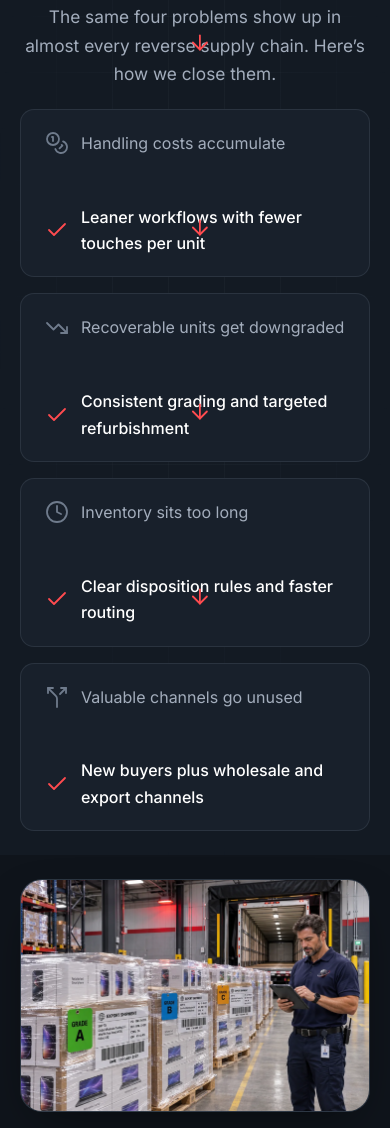
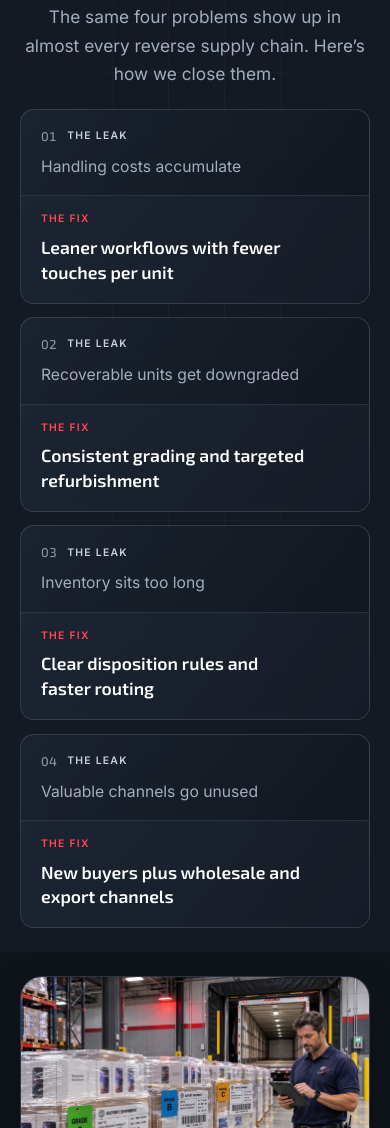
Before and after one commit to Intelegistics/Intelegistics-beta, a plain HTML site: page value-add-services.html in a window 390 px wide. Shown: the part 2902-4030 px from the top of the page. Drawn offline with Linux system fonts and the light colour scheme.

Commit message:
Add files via upload

```diff
--- a/assets/css/style.css
+++ b/assets/css/style.css
@@ -1196,20 +1196,75 @@ a.card:hover::before, .card.is-hover:hover::before { opacity: 1; }
 .quote figcaption { margin-top: 1.5rem; font-size: .95rem; color: var(--muted); }
 .quote figcaption strong { color: #fff; font-family: var(--font-display); font-weight: 600; }
 
-/* ---------- Compare (leak → recovery) ---------- */
-.compare { display: grid; gap: 1rem; }
-.compare-row {
-  display: grid; grid-template-columns: 1fr auto 1fr; align-items: center; gap: 1.25rem;
-  padding: 1.25rem 1.5rem; border-radius: var(--radius);
-  background: var(--surface); border: 1px solid var(--line);
-}
-.compare-row .from { color: var(--muted); display: flex; gap: .75rem; align-items: center; }
-.compare-row .from .icon { color: var(--faint); }
-.compare-row .to { color: #fff; font-weight: 500; display: flex; gap: .75rem; align-items: center; }
-.compare-row .to .icon { color: var(--red-bright); }
-.compare-row .arrow { color: var(--red-bright); }
-.compare-head { display: grid; grid-template-columns: 1fr auto 1fr; gap: 1.25rem; padding: 0 1.5rem .25rem; font-family: var(--font-display); font-size: .8rem; letter-spacing: .18em; text-transform: uppercase; color: var(--faint); }
-.compare-head span:nth-child(2) { width: 24px; }
+/* ---------- Comparison board: a clear problem-to-outcome relationship ---------- */
+.recovery-compare {
+  --recovery-columns: minmax(0, 1fr) minmax(0, 1.2fr);
+  --recovery-pad: clamp(1.25rem, 2.8vw, 1.75rem);
+  --recovery-gutter: 2rem;
+  max-width: 1060px; margin-inline: auto; overflow: hidden;
+  border: 1px solid var(--line-strong); border-radius: var(--radius-lg);
+  background: linear-gradient(130deg, rgba(29,38,51,.72), rgba(15,20,27,.8));
+}
+.recovery-column-headings, .recovery-pair { display: grid; grid-template-columns: var(--recovery-columns); }
+.recovery-column-headings {
+  border-bottom: 1px solid var(--line-strong);
+  font-size: .7rem; font-weight: 600; letter-spacing: .15em; text-transform: uppercase;
+  color: var(--silver-2);
+}
+.recovery-column-headings > span { padding: 1.15rem var(--recovery-pad); }
+.recovery-column-headings > span:first-child { padding-left: calc(var(--recovery-pad) + var(--recovery-gutter) + .75rem); }
+.recovery-column-headings > span:last-child {
+  color: var(--red-bright); background: rgba(36,48,66,.28);
+  border-left: 1px solid var(--line-strong); box-shadow: inset 0 2px 0 rgba(255,75,79,.6);
+}
+.recovery-pairs { list-style: none; padding: 0; margin: 0; }
+.recovery-pair + .recovery-pair { border-top: 1px solid var(--line); }
+.recovery-leak {
+  display: grid; grid-template-columns: var(--recovery-gutter) minmax(0, 1fr);
+  gap: .75rem; align-items: center; min-width: 0; padding: 1.5rem var(--recovery-pad);
+}
+.recovery-index {
+  font-family: var(--font-display); font-size: 1.05rem; font-weight: 500;
+  font-variant-numeric: tabular-nums; color: var(--silver-3);
+}
+.recovery-leak p { margin: 0; color: var(--muted); font-size: .98rem; line-height: 1.55; }
+.recovery-fix {
+  display: flex; flex-direction: column; justify-content: center; min-width: 0;
+  padding: 1.5rem var(--recovery-pad); border-left: 1px solid var(--line-strong);
+  background: rgba(36,48,66,.28);
+}
+.recovery-fix p { margin: 0; }
+.recovery-fix strong {
+  display: block; font-family: var(--font-display); font-size: clamp(1.05rem, 1.55vw, 1.2rem);
+  font-weight: 600; line-height: 1.4; color: var(--silver-1); text-wrap: pretty;
+}
+.recovery-label {
+  position: absolute; width: 1px; height: 1px; padding: 0; margin: -1px;
+  overflow: hidden; clip-path: inset(50%); white-space: nowrap; border: 0;
+}
+@media (max-width: 640px) {
+  .recovery-compare { overflow: visible; border: 0; border-radius: 0; background: none; }
+  .recovery-column-headings { display: none; }
+  .recovery-pairs { display: grid; gap: .85rem; }
+  .recovery-pair {
+    grid-template-columns: minmax(0, 1fr); overflow: hidden;
+    border: 1px solid var(--line-strong); border-radius: var(--radius);
+    background: linear-gradient(130deg, rgba(29,38,51,.72), rgba(15,20,27,.8));
+  }
+  .recovery-pair + .recovery-pair { border-top: 1px solid var(--line-strong); }
+  .recovery-leak { grid-template-columns: minmax(0, 1fr); gap: .5rem; padding: 1rem 1.25rem; }
+  .recovery-leak-heading { display: flex; align-items: center; gap: .65rem; }
+  .recovery-index { font-size: .8rem; }
+  .recovery-label {
+    position: static; width: auto; height: auto; padding: 0; margin: 0;
+    overflow: visible; clip-path: none; white-space: normal;
+    font-size: .65rem; font-weight: 600; letter-spacing: .12em; line-height: 1.4;
+    text-transform: uppercase; color: var(--silver-2);
+  }
+  .recovery-fix { gap: .5rem; padding: 1rem 1.25rem 1.15rem; border-left: 0; border-top: 1px solid var(--line); }
+  .recovery-fix .recovery-label { color: var(--red-bright); }
+  .recovery-fix strong { font-size: 1.1rem; }
+}
 
 /* ---------- Inventory streams: five distinct routes into recovery ---------- */
 .inventory-section .section-head { max-width: 840px; }
@@ -1693,9 +1748,6 @@ a.card:hover::before, .card.is-hover:hover::before { opacity: 1; }
   .photo-slot--blend .photo-slot-label { transform: none; }
   .circ-visual { max-width: 560px; margin-top: 0; }
   .page-hero-orbit { opacity: .25; right: -300px; }
-  .compare-row { grid-template-columns: 1fr; gap: .5rem; }
-  .compare-row .arrow { transform: rotate(90deg); margin-left: .1rem; }
-  .compare-head { display: none; }
 }
 
 @media (max-width: 640px) {
--- a/value-add-services.html
+++ b/value-add-services.html
@@ -180,20 +180,46 @@
     </div>
   </div>
 </section>
-<section class="section section--alt" id="compare">
+<section class="section section--alt" id="compare" aria-labelledby="recovered-value-title">
   <div class="texture-grid"></div>
   <div class="container">
     <div class="section-head center reveal">
-  <span class="eyebrow">The value-add difference</span>
-  <h2>From leakage to <span class="text-red">recovered value</span></h2>
-  <p class="lead">The same four problems show up in almost every reverse supply chain. Here&rsquo;s how we close them.</p>
-</div>
-    <div class="compare reveal-stagger" style="max-width:960px;margin-inline:auto">
-      <div class="compare-head"><span>The leak</span><span></span><span>The fix</span></div>
-      <div class="compare-row"><div class="from"><svg class="icon" viewBox="0 0 24 24" fill="none" stroke="currentColor" stroke-width="1.8" stroke-linecap="round" stroke-linejoin="round" aria-hidden="true"><circle cx="8" cy="8" r="6"/><path d="M18.09 10.37A6 6 0 1 1 10.34 18"/><path d="M7 6h1v4"/><path d="m16.71 13.88.7.71-2.82 2.82"/></svg>Handling costs accumulate</div><div class="arrow"><svg class="icon" viewBox="0 0 24 24" fill="none" stroke="currentColor" stroke-width="1.8" stroke-linecap="round" stroke-linejoin="round" aria-hidden="true"><path d="M5 12h14"/><path d="m12 5 7 7-7 7"/></svg></div><div class="to"><svg class="icon" viewBox="0 0 24 24" fill="none" stroke="currentColor" stroke-width="1.8" stroke-linecap="round" stroke-linejoin="round" aria-hidden="true"><path d="M20 6 9 17l-5-5"/></svg>Leaner workflows with fewer touches per unit</div></div>
-      <div class="compare-row"><div class="from"><svg class="icon" viewBox="0 0 24 24" fill="none" stroke="currentColor" stroke-width="1.8" stroke-linecap="round" stroke-linejoin="round" aria-hidden="true"><path d="m22 17-8.5-8.5-5 5L2 7"/><path d="M16 17h6v-6"/></svg>Recoverable units get downgraded</div><div class="arrow"><svg class="icon" viewBox="0 0 24 24" fill="none" stroke="currentColor" stroke-width="1.8" stroke-linecap="round" stroke-linejoin="round" aria-hidden="true"><path d="M5 12h14"/><path d="m12 5 7 7-7 7"/></svg></div><div class="to"><svg class="icon" viewBox="0 0 24 24" fill="none" stroke="currentColor" stroke-width="1.8" stroke-linecap="round" stroke-linejoin="round" aria-hidden="true"><path d="M20 6 9 17l-5-5"/></svg>Consistent grading and targeted refurbishment</div></div>
-      <div class="compare-row"><div class="from"><svg class="icon" viewBox="0 0 24 24" fill="none" stroke="currentColor" stroke-width="1.8" stroke-linecap="round" stroke-linejoin="round" aria-hidden="true"><circle cx="12" cy="12" r="10"/><path d="M12 6v6l4 2"/></svg>Inventory sits too long</div><div class="arrow"><svg class="icon" viewBox="0 0 24 24" fill="none" stroke="currentColor" stroke-width="1.8" stroke-linecap="round" stroke-linejoin="round" aria-hidden="true"><path d="M5 12h14"/><path d="m12 5 7 7-7 7"/></svg></div><div class="to"><svg class="icon" viewBox="0 0 24 24" fill="none" stroke="currentColor" stroke-width="1.8" stroke-linecap="round" stroke-linejoin="round" aria-hidden="true"><path d="M20 6 9 17l-5-5"/></svg>Clear disposition rules and faster routing</div></div>
-      <div class="compare-row"><div class="from"><svg class="icon" viewBox="0 0 24 24" fill="none" stroke="currentColor" stroke-width="1.8" stroke-linecap="round" stroke-linejoin="round" aria-hidden="true"><path d="M16 3h5v5"/><path d="M8 3H3v5"/><path d="M12 22v-8.3a4 4 0 0 0-1.17-2.83L3 3"/><path d="m15 9 6-6"/></svg>Valuable channels go unused</div><div class="arrow"><svg class="icon" viewBox="0 0 24 24" fill="none" stroke="currentColor" stroke-width="1.8" stroke-linecap="round" stroke-linejoin="round" aria-hidden="true"><path d="M5 12h14"/><path d="m12 5 7 7-7 7"/></svg></div><div class="to"><svg class="icon" viewBox="0 0 24 24" fill="none" stroke="currentColor" stroke-width="1.8" stroke-linecap="round" stroke-linejoin="round" aria-hidden="true"><path d="M20 6 9 17l-5-5"/></svg>New buyers plus wholesale and export channels</div></div>
+      <span class="eyebrow">The value-add difference</span>
+      <h2 id="recovered-value-title">From leakage to <span class="text-red">recovered value</span></h2>
+      <p class="lead">The same four problems show up in almost every reverse supply chain. Here&rsquo;s how we close them.</p>
+    </div>
+    <div class="recovery-compare reveal">
+      <div class="recovery-column-headings" aria-hidden="true"><span>The leak</span><span>The fix</span></div>
+      <ol class="recovery-pairs" role="list">
+        <li class="recovery-pair">
+          <div class="recovery-leak">
+            <div class="recovery-leak-heading"><span class="recovery-index" aria-hidden="true">01</span><span class="recovery-label">The leak</span></div>
+            <p>Handling costs accumulate</p>
+          </div>
+          <div class="recovery-fix"><span class="recovery-label">The fix</span><p><strong>Leaner workflows with fewer touches per unit</strong></p></div>
+        </li>
+        <li class="recovery-pair">
+          <div class="recovery-leak">
+            <div class="recovery-leak-heading"><span class="recovery-index" aria-hidden="true">02</span><span class="recovery-label">The leak</span></div>
+            <p>Recoverable units get downgraded</p>
+          </div>
+          <div class="recovery-fix"><span class="recovery-label">The fix</span><p><strong>Consistent grading and targeted refurbishment</strong></p></div>
+        </li>
+        <li class="recovery-pair">
+          <div class="recovery-leak">
+            <div class="recovery-leak-heading"><span class="recovery-index" aria-hidden="true">03</span><span class="recovery-label">The leak</span></div>
+            <p>Inventory sits too long</p>
+          </div>
+          <div class="recovery-fix"><span class="recovery-label">The fix</span><p><strong>Clear disposition rules and faster routing</strong></p></div>
+        </li>
+        <li class="recovery-pair">
+          <div class="recovery-leak">
+            <div class="recovery-leak-heading"><span class="recovery-index" aria-hidden="true">04</span><span class="recovery-label">The leak</span></div>
+            <p>Valuable channels go unused</p>
+          </div>
+          <div class="recovery-fix"><span class="recovery-label">The fix</span><p><strong>New buyers plus wholesale and export channels</strong></p></div>
+        </li>
+      </ol>
     </div>
   </div>
 </section>
```
